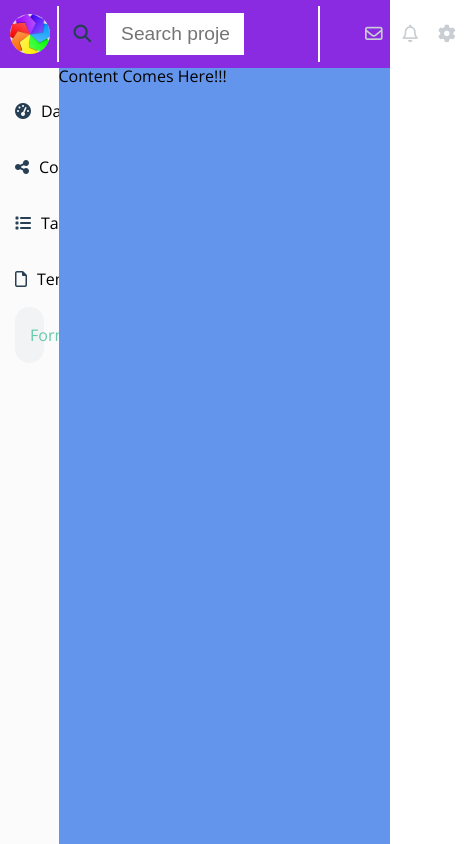
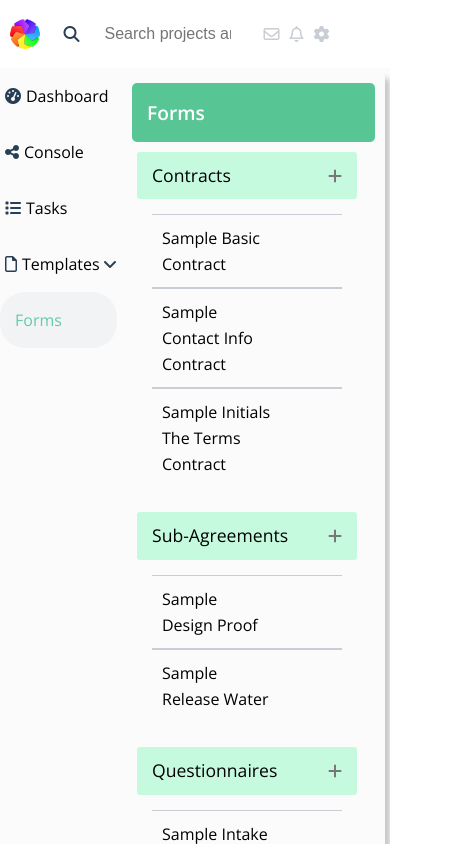
Before and after one commit to aslamm29/Project-Odyssey, a React (Create React App) app: page /console in a window 390 px wide. Shown: the whole page, 466 px wide, since content can reach past the window. Built offline with nearby package versions, Linux system fonts and the light colour scheme.

Commit message:
Finished building and styling of the application

```diff
--- a/src/css/console.css
+++ b/src/css/console.css
@@ -8,11 +8,11 @@
   display: flex;
   align-items: center;
   justify-content: space-between;
-  background: blueviolet;
 }
 
 #console header .logo {
   width: calc(100vw - 85vw);
+  min-width: 150px;
   border-right: 2px solid #fbfbfc;
   padding: 8px 10px;
 }
@@ -38,7 +38,7 @@
 }
 
 #console header .search-bar .fa-search {
-    color: #273F54;
+  color: #273f54;
   padding-right: 15px;
   font-size: 1.1rem;
 }
@@ -50,7 +50,7 @@
   font-size: 1.2rem;
   font-weight: 500;
   outline: none;
-    color: #273F54;
+  color: #273f54;
 }
 
 #console header .menu-btn {
@@ -67,62 +67,283 @@
   border-radius: 50%;
   cursor: pointer;
   font-size: 1.1rem;
-    color: #C8CED3;
+  color: #c8ced3;
 }
 
-#console .content-section{
+#console .content-section {
   display: flex;
   align-items: flex-start;
   justify-content: space-around;
   width: 100vw;
 }
 
-#console .content-section .select-menu{
+#console .content-section .select-menu {
   width: calc(100vw - 85vw);
+  max-width: calc(100vw - 85vw);
   height: calc(100vh - 8vh);
-    background: #FBFBFC;
+  background: #fbfbfc;
   padding: 15px;
 }
 
-#console .content-section .select-menu ul{
+#console .content-section .select-menu ul {
   display: flex;
   align-items: center;
   justify-content: flex-start;
   padding: 20px 0;
   cursor: pointer;
+  position: relative;
 }
 
-#console .content-section .select-menu ul i{
-    color: #273F54;
+#console .content-section .select-menu ul i {
+  color: #273f54;
   padding-right: 10px;
 }
 
-#console .content-section .select-menu ul .fa-angle-down{
+#console .content-section .select-menu ul .fa-angle-down {
   padding-left: 20px;
   padding-right: 0;
+  position: absolute;
+  top: 10;
+  right: 0;
 }
 
-#console .content-section .select-menu ul a{
+#console .content-section .select-menu ul .fa-angle-up {
+  padding-left: 20px;
+  padding-right: 0;
+  position: absolute;
+  top: 10;
+  right: 0;
+}
+
+#console .content-section .select-menu ul a {
   text-decoration: none;
   color: black;
 }
 
-#console .content-section .select-menu .sub-list{
-    color: #66C9A8;
-    background: #F2F3F5;
+#console .content-section .select-menu .sub-list {
+  color: #66c9a8;
+  background: #f2f3f5;
   padding-left: 15px;
   border-radius: 25px;
 }
 
-#console .content-section .select-menu ul span{}
+#console .content-section .select-menu ul span {
+}
 
+#console .content-section .content-area {
+  width: calc(100vw - 15vw);
+  max-width: calc(100vw - 15vw);
+  height: calc(100vh - 8vh);
+  background: #fbfbfc;
+  padding: 15px;
+}
 
+#console .content-section .content-area .box {
+  border-radius: 5px;
+  -webkit-box-shadow: 5px 5px 5px 0px rgba(187, 188, 192, 0.8);
+  -moz-box-shadow: 5px 5px 5px 0px rgba(187, 188, 192, 0.8);
+  box-shadow: 5px 5px 5px 0px rgba(187, 188, 192, 0.8);
+}
 
+#console .content-section .content-area .box .title-area {
+  padding: 20px 15px;
+  border-radius: 5px;
+  background: #58c594;
+}
 
+#console .content-section .content-area .box .title-area .title {
+  color: white;
+  font-size: 1.2rem;
+  font-weight: 600;
+}
 
+#console .content-section .content-area .box .form-container {
+  padding: 20px 25px;
+  display: flex;
+  align-items: flex-start;
+  justify-content: space-between;
+}
 
-#console .content-section .content-area{
-    width: calc(100vw - 15vw);
-    height: calc(100vh - 8vh);
-    background: cornflowerblue;
+#console .content-section .content-area .box .form-container .sub-form {
+  border-radius: 3px;
+  width: 220px;
 }
+
+#console
+  .content-section
+  .content-area
+  .box
+  .form-container
+  .sub-form
+  .sub-title-area {
+  padding: 15px;
+  border-radius: 3px;
+  display: flex;
+  align-items: center;
+  justify-content: space-between;
+  background: #c5fadf;
+}
+
+#console
+  .content-section
+  .content-area
+  .box
+  .form-container
+  .sub-form
+  .sub-title-area
+  .sub-title {
+  color: black;
+  font-size: 1.1rem;
+}
+
+#console
+  .content-section
+  .content-area
+  .box
+  .form-container
+  .sub-form
+  .sub-title-area
+  i {
+  font-size: 1rem;
+  cursor: pointer;
+  color: rgb(119, 119, 119);
+}
+
+#console
+  .content-section
+  .content-area
+  .box
+  .form-container
+  .sub-form
+  .sub-contents {
+  padding: 15px;
+}
+
+#console
+  .content-section
+  .content-area
+  .box
+  .form-container
+  .sub-form
+  .sub-contents
+  .content {
+  border-top: 1px solid #c8ced3;
+  border-bottom: 1px solid #c8ced3;
+  padding: 10px;
+}
+
+#console
+  .content-section
+  .content-area
+  .box
+  .form-container
+  .sub-form
+  .sub-contents
+  .content:last-child {
+  border-bottom: none;
+}
+
+#console
+  .content-section
+  .content-area
+  .box
+  .form-container
+  .sub-form
+  .sub-contents
+  .content
+  p {
+  padding: 5px 0;
+}
+
+/* Phones */
+@media only screen and (max-width: 767px) {
+  #console header {
+    justify-content: flex-start;
+  }
+
+  #console header .logo {
+    min-width: 0px;
+    max-width: 60px;
+    border-right: none;
+    padding: 8px 10px;
+  }
+
+  #console header .logo .logo-img {
+    height: 30px;
+    width: 30px;
+  }
+
+  #console header .search-bar {
+    padding: 7px 5px 7px 5px;
+    max-width: 200px;
+    border-right: none;
+  }
+
+  #console header .search-bar .fa-search {
+    padding-right: 10px;
+    font-size: 1rem;
+  }
+
+  #console header .search-bar .search-input {
+    width: calc(70vw - 30vw);
+    font-size: 1rem;
+  }
+
+  #console header .menu-btn {
+    max-width: 120px;
+    padding: 8px 0;
+    margin: 0;
+    justify-content: flex-start;
+  }
+
+  #console header .menu-btn i {
+    padding: 5px;
+    font-size: 1rem;
+  }
+
+  #console .content-section .select-menu {
+    min-width: 30vw;
+    padding: 0;
+  }
+
+  #console .content-section .select-menu ul {
+    padding: 20px 5px;
+  }
+
+  #console .content-section .select-menu ul i {
+    padding-right: 5px;
+  }
+
+  #console .content-section .select-menu ul .fa-angle-down {
+    padding-left: 5px;
+  }
+
+  #console .content-section .select-menu ul .fa-angle-up {
+    padding-left: 5px;
+  }
+
+  #console .content-section .content-area {
+    min-width: 70vw;
+    padding: 5px;
+    overflow: scroll;
+  }
+
+  #console .content-section .content-area .box {
+    padding: 10px;
+  }
+
+  #console .content-section .content-area .box .title-area {
+    padding: 20px 15px;
+  }
+
+  #console .content-section .content-area .box .form-container {
+    padding: 10px 5px;
+    display: block;
+    align-items: center;
+    justify-content: space-around;
+  }
+
+  #console .content-section .content-area .box .form-container .sub-form {
+    padding-bottom: 10px;
+  }
+}
--- a/src/pages/Console.js
+++ b/src/pages/Console.js
@@ -1,6 +1,8 @@
-import React from "react";
+import React, { useState } from "react";
 
 const Console = () => {
+  const [angleDown, setAngleDown] = useState(true);
+
   return (
     <section id="console">
       <header>
@@ -38,14 +40,102 @@ const Console = () => {
           <ul className="list-container">
             <i class="far fa-file"></i>
             <span>Templates</span>
-            <i class="fas fa-angle-down"></i>
+            <i
+              className={`fas fa-angle-${!angleDown ? "up" : "down"}`}
+              onClick={() => setAngleDown(!angleDown)}
+            ></i>
           </ul>
+          {!angleDown ? null : (
             <ul className="sub-list">
               <span className="selected">Forms</span>
             </ul>
+          )}
         </section>
         <section className="content-area">
-            Content Comes Here!!!
+          <div className="box">
+            <div className="title-area">
+              <div className="title">Forms</div>
+            </div>
+            <div className="form-container">
+              <div className="sub-form">
+                <div className="sub-title-area">
+                  <div className="sub-title">Contracts</div>
+                  <i class="fas fa-plus"></i>
+                </div>
+                <div className="sub-contents">
+                  <div className="content">
+                    <p>Sample Basic</p>
+                    <p>Contract</p>
+                  </div>
+                  <div className="content">
+                    <p>Sample</p>
+                    <p>Contact Info</p>
+                    <p>Contract</p>
+                  </div>
+                  <div className="content">
+                    <p>Sample Initials</p>
+                    <p>The Terms</p>
+                    <p>Contract</p>
+                  </div>
+                </div>
+              </div>
+              <div className="sub-form">
+                <div className="sub-title-area">
+                  <div className="sub-title">Sub-Agreements</div>
+                  <i class="fas fa-plus"></i>
+                </div>
+                <div className="sub-contents">
+                  <div className="content">
+                    <p>Sample</p>
+                    <p>Design Proof</p>
+                  </div>
+                  <div className="content">
+                    <p>Sample</p>
+                    <p>Release Water</p>
+                  </div>
+                </div>
+              </div>
+              <div className="sub-form">
+                <div className="sub-title-area">
+                  <div className="sub-title">Questionnaires</div>
+                  <i class="fas fa-plus"></i>
+                </div>
+                <div className="sub-contents">
+                  <div className="content">
+                    <p>Sample Intake</p>
+                    <p>Questionnaire</p>
+                  </div>
+                  <div className="content">
+                    <p>Sample</p>
+                    <p>Resource/Info</p>
+                    <p>Sheet</p>
+                  </div>
+                </div>
+              </div>
+              <div className="sub-form">
+                <div className="sub-title-area">
+                  <div className="sub-title">Extras</div>
+                  <i class="fas fa-plus"></i>
+                </div>
+                <div className="sub-contents">
+                  <div className="content">
+                    <p>Extra Sample</p>
+                    <p>Contact</p>
+                  </div>
+                  <div className="content">
+                    <p>Sample</p>
+                    <p>Contact Info</p>
+                    <p>Contract</p>
+                  </div>
+                  <div className="content">
+                    <p>Sample Initials</p>
+                    <p>The Terms</p>
+                    <p>Contract</p>
+                  </div>
+                </div>
+              </div>
+            </div>
+          </div>
         </section>
       </section>
     </section>
```
Lines whose indentation alone changed are shown as unchanged.
